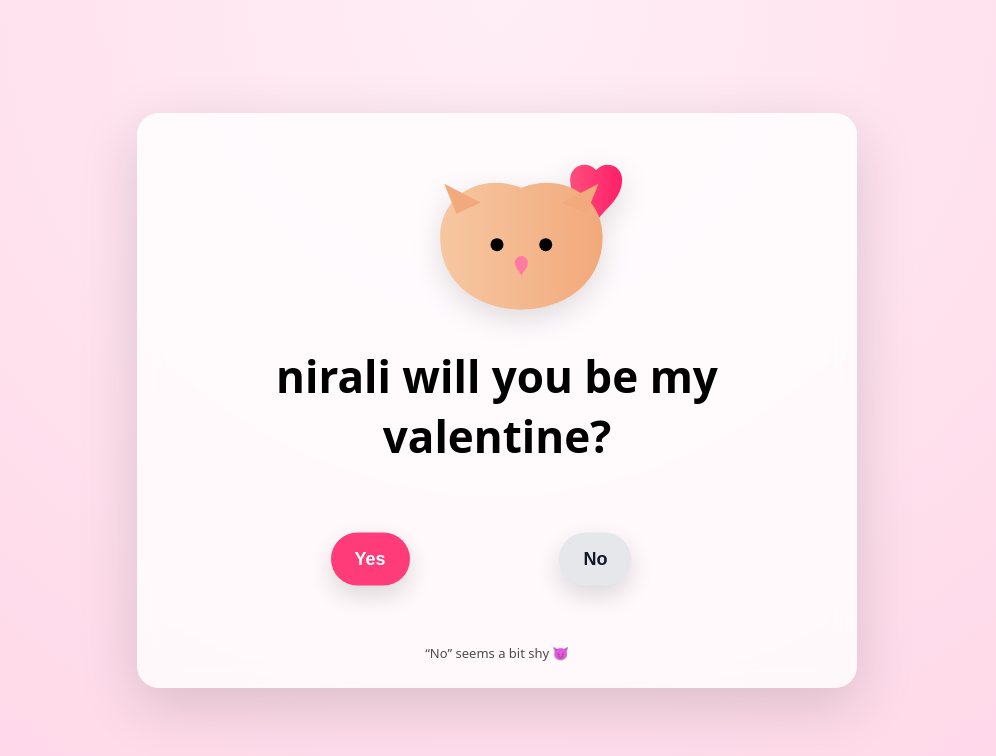
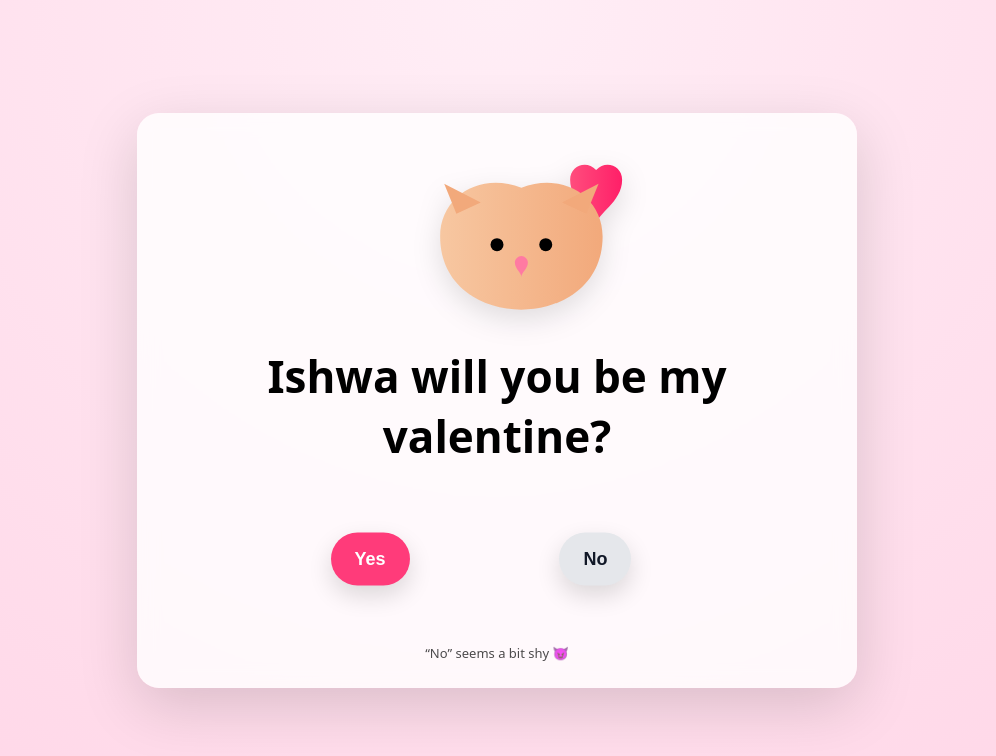
Before and after one commit to Ash1229348472/ENG, a plain HTML site: page index.html in a window 1280 px wide. Shown: the whole page, without its empty margins (143-1139 px from the left). Drawn offline with nearby package versions, Linux system fonts and the light colour scheme.

Commit message:
index.html

```diff
--- a/index.html
+++ b/index.html
@@ -171,7 +171,7 @@
             fill="#ff7aa2"/>
     </svg>
 
-    <h1>nirali will you be my valentine?</h1>
+    <h1>Ishwa will you be my valentine?</h1>
 
     <section class="button-zone" id="zone">
       <button id="yesBtn">Yes</button>
```
